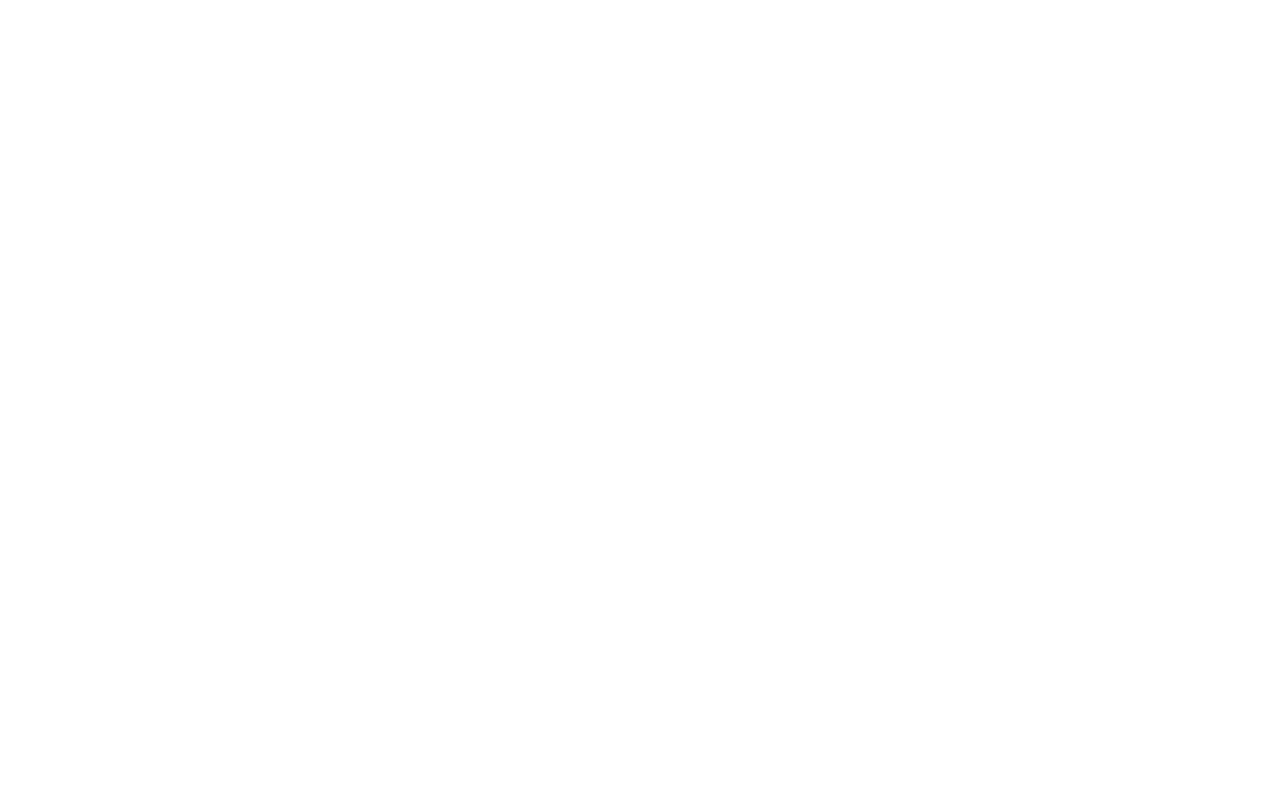
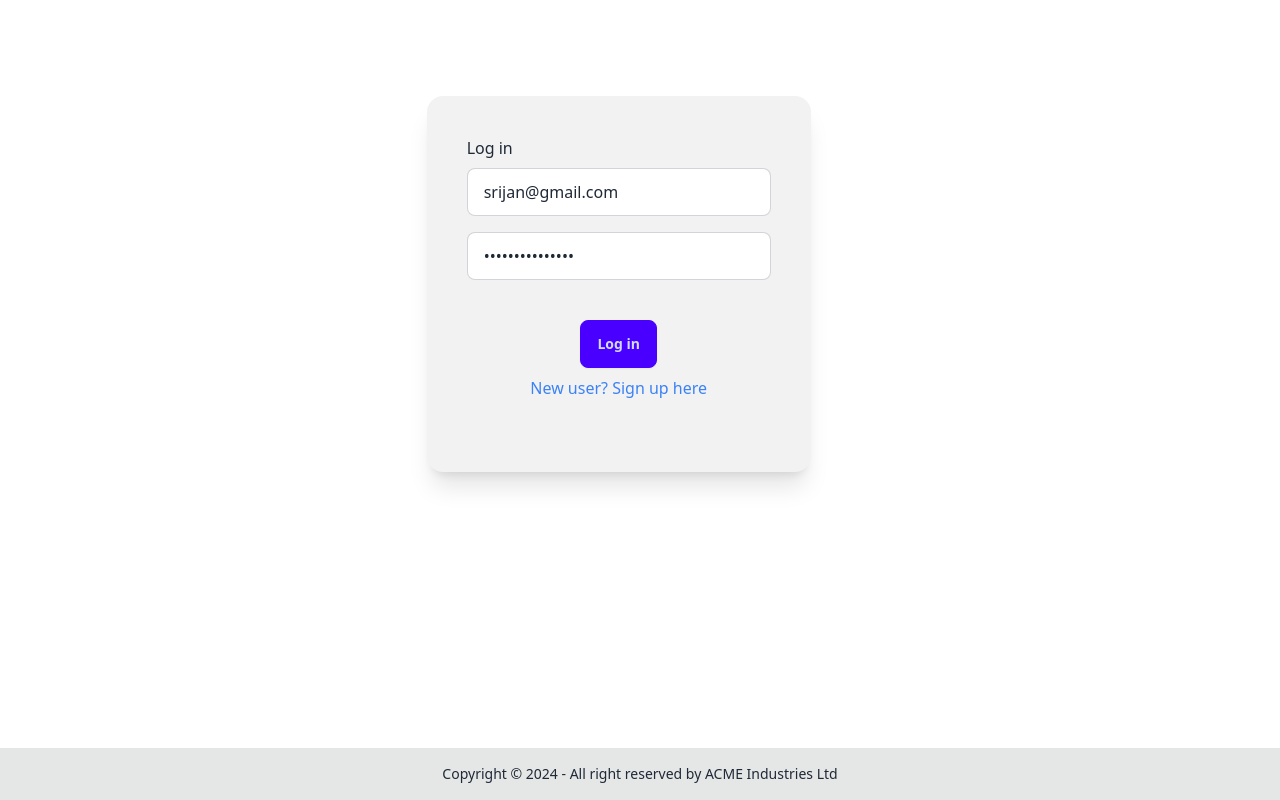
Before and after one commit to srijan-12/DEv-Overflow-frontend, a React (Vite) app: page /api/user/login in a window 1280 px wide. Before the commit this address had no page. Built offline with nearby package versions, Linux system fonts and the light colour scheme.

Commit message:
route adjusted on signup user automatically gets logged in

```diff
--- a/src/App.jsx
+++ b/src/App.jsx
@@ -4,14 +4,15 @@ import { Login } from "./Components/login"
 import {Provider} from "react-redux"
 import appStore from "./Utilities/store"
 import { Feed } from "./Components/Feed"
+import { backendBaseUrl } from "./Utilities/constants"
 function App() {
   return (
    <>
    <Provider store={appStore}>
-    <BrowserRouter basename="/">
+    <BrowserRouter basename="/api/user">
       <Routes>
         <Route path="/" element={<Body/>}>
-        <Route path="/" element={<Feed/>}/>
+        <Route path="" element={<Feed/>}/>
         <Route path="/login" element={<Login/>}/>
         </Route>
       </Routes>
--- a/src/Components/Feed.jsx
+++ b/src/Components/Feed.jsx
@@ -10,7 +10,7 @@ export const Feed = () =>{
     const dispatch = useDispatch();
     const user = useSelector(appStore=>appStore.user)
     const loginUser = async() =>{
-        const userInfo = await axios.get(`${backendBaseUrl}/getloggedinuser`,{withCredentials:true})
+        const userInfo = await axios.get(`${backendBaseUrl}/user/getloggedinuser`,{withCredentials:true})
         dispatch(addUser(userInfo.data.user));
     }
     useEffect(()=>{
--- a/src/Components/Login.jsx
+++ b/src/Components/Login.jsx
@@ -1,95 +1,181 @@
 import axios from "axios";
 import { backendBaseUrl } from "../Utilities/constants";
 import { useState } from "react";
-import { useDispatch, useSelector } from "react-redux";
+import { useDispatch } from "react-redux";
 import { addUser } from "../Utilities/loggedInUserSlice";
-import appStore from "../Utilities/store";
 import { useNavigate } from "react-router-dom";
 
-export const Login = () =>{
-
+export const Login = () => {
     const dispatch = useDispatch();
     const navigator = useNavigate();
     const [error, setError] = useState("");
-    const[loginToast, setLoginToast] = useState(false);
-    const[loginStatus, setLoginStatus] = useState(true);
+    const [loginToast, setLoginToast] = useState(false);
+    const [loginStatus, setLoginStatus] = useState(true);
 
+    const [fName, setFName] = useState("Srijan");
+    const [lName, setLName] = useState("Sinha");
+    const [email, setEmail] = useState("srijan@gmail.com");
+    const [password, setPassword] = useState("k8dfh8c@Pfv0gB2");
+    const [phoneNumber, setPhno] = useState("98087768765");
+    const [age, setAge] = useState("23");
+    const [gender, setGender] = useState("male");
+    const [photoUrl, setPhotoUrl] = useState("https://cdn.pixabay.com/photo/2015/10/05/22/37/blank-profile-picture-973460_1280.png");
 
-    const logInRequest = async() =>{
+    const logInRequest = async () => {
+        try {
+            setError("");
+            const result = await axios.post(
+                `${backendBaseUrl}/user/login`,
+                { email, password },
+                { withCredentials: true }
+            );
+
+            setLoginToast(true);
+            dispatch(addUser(result.data.user));
+            setTimeout(() => navigator("/"), 1500);
+        } catch (err) {
+            navigator("/login");
+            setError(err.response.data.error);
+        }
+    };
+
+    const SignUpRequest = async() =>{
         try{
             setError("");
-            const result = await axios.post(`${backendBaseUrl}/login`, {email,password}, {withCredentials:true});
+            const result = await axios.post(`${backendBaseUrl}/user/register`,{fName,lName,email,password,phoneNumber,age,gender,photoUrl},{withCredentials:true})
             setLoginToast(true);
             dispatch(addUser(result.data.user));
-            setTimeout(()=>{
-                return navigator("/")
-            },1500)
-
+            setTimeout(() => navigator("/"), 1500);
         }catch(err){
-            navigator("/login")
             setError(err.response.data.error);
         }
     }
 
-
-    setTimeout(()=>{
-        return setLoginToast(false);
-    },3000)
-
-    const[fName,setFName] = useState("Srijan");
-    const[lName, setLName] = useState("Sinha");
-    const[email,setEmail] = useState("srijan@gmail.com");
-    const[password, setPassword] = useState("k8dfh8c@Pfv0gB");
-    const[phoneNumber,setPhno] = useState("98087768765");
-    const[age, setAge] = useState("23");
-    const[gender,setGender] = useState("male");
-    const[photoUrl, setPhotoUrl] = useState("");
+    setTimeout(() => setLoginToast(false), 3000);
 
     return (
         <>
-        {loginToast && <div className="toast toast-top toast-center">
+            {loginToast && (
+                <div className="toast toast-top toast-center">
                     <div className="alert alert-success">
                         <span>Logged in</span>
                     </div>
-        </div>}
-            {<div className="w-4/12 mx-auto my-24">
+                </div>
+            )}
+            <div className="w-4/12 mx-auto my-24">
                 <div className="card bg-base-200 w-96 shadow-xl p-10">
-            {loginStatus? <span>Log in</span> : <span>Sign up</span>}
-            <label className="input input-bordered flex items-center gap-2 my-10">
-                <svg
-                    xmlns="http://www.w3.org/2000/svg"
-                    viewBox="0 0 16 16"
-                    fill="currentColor"
-                    className="h-4 w-4 opacity-70">
-                    <path
-                    d="M2.5 3A1.5 1.5 0 0 0 1 4.5v.793c.026.009.051.02.076.032L7.674 8.51c.206.1.446.1.652 0l6.598-3.185A.755.755 0 0 1 15 5.293V4.5A1.5 1.5 0 0 0 13.5 3h-11Z" />
-                    <path
-                    d="M15 6.954 8.978 9.86a2.25 2.25 0 0 1-1.956 0L1 6.954V11.5A1.5 1.5 0 0 0 2.5 13h11a1.5 1.5 0 0 0 1.5-1.5V6.954Z" />
-                </svg>
-                <input type="text" className="grow" placeholder="Email" value={email} onChange={(e)=>setEmail(e.target.value)}/>
+                    {loginStatus ? <span>Log in</span> : <span>Sign up</span>}
+                    {/* Email Input */}
+                    <label className="input input-bordered flex items-center gap-2 my-2">
+                        <input
+                            type="text"
+                            className="grow"
+                            placeholder="Email"
+                            value={email}
+                            onChange={(e) => setEmail(e.target.value)}
+                        />
                     </label>
-            <label className="input input-bordered flex items-center gap-2">
-                <svg
-                    xmlns="http://www.w3.org/2000/svg"
-                    viewBox="0 0 16 16"
-                    fill="currentColor"
-                    className="h-4 w-4 opacity-70">
-                    <path
-                    fillRule="evenodd"
-                    d="M14 6a4 4 0 0 1-4.899 3.899l-1.955 1.955a.5.5 0 0 1-.353.146H5v1.5a.5.5 0 0 1-.5.5h-2a.5.5 0 0 1-.5-.5v-2.293a.5.5 0 0 1 .146-.353l3.955-3.955A4 4 0 1 1 14 6Zm-4-2a.75.75 0 0 0 0 1.5.5.5 0 0 1 .5.5.75.75 0 0 0 1.5 0 2 2 0 0 0-2-2Z"
-                    clipRule="evenodd" />
-                </svg>
-                <input type="password" className="grow" placeholder="Password" value={password} onChange={(e)=>setPassword(e.target.value)}/>
+                    {/* Password Input */}
+                    <label className="input input-bordered flex items-center gap-2 my-2">
+                        <input
+                            type="password"
+                            className="grow"
+                            placeholder="Password"
+                            value={password}
+                            onChange={(e) => setPassword(e.target.value)}
+                        />
                     </label>
+                    {/* First Name Input */}
+                    {!loginStatus && (
+                        <>
+                            <label className="input input-bordered flex items-center gap-2 my-2">
+                                <input
+                                    type="text"
+                                    className="grow"
+                                    placeholder="First Name"
+                                    value={fName}
+                                    onChange={(e) => setFName(e.target.value)}
+                                />
+                            </label>
+                            {/* Last Name Input */}
+                            <label className="input input-bordered flex items-center gap-2 my-2">
+                                <input
+                                    type="text"
+                                    className="grow"
+                                    placeholder="Last Name"
+                                    value={lName}
+                                    onChange={(e) => setLName(e.target.value)}
+                                />
+                            </label>
+                            {/* Phone Number Input */}
+                            <label className="input input-bordered flex items-center gap-2 my-2">
+                                <input
+                                    type="text"
+                                    className="grow"
+                                    placeholder="Phone Number"
+                                    value={phoneNumber}
+                                    onChange={(e) => setPhno(e.target.value)}
+                                />
+                            </label>
+                            {/* Age Input */}
+                            <label className="input input-bordered flex items-center gap-2 my-2">
+                                <input
+                                    type="text"
+                                    className="grow"
+                                    placeholder="Age"
+                                    value={age}
+                                    onChange={(e) => setAge(e.target.value)}
+                                />
+                            </label>
+                            {/* Gender Input */}
+                            <label className="input input-bordered flex items-center gap-2 my-2">
+                                <select
+                                    className="grow"
+                                    value={gender}
+                                    onChange={(e) => setGender(e.target.value)}
+                                >
+                                    <option value="male">Male</option>
+                                    <option value="female">Female</option>
+                                    <option value="other">Other</option>
+                                </select>
+                            </label>
+                            {/* Photo URL Input */}
+                            <label className="input input-bordered flex items-center gap-2 my-2">
+                                <input
+                                    type="text"
+                                    className="grow"
+                                    placeholder="Photo URL"
+                                    value={photoUrl}
+                                    onChange={(e) => setPhotoUrl(e.target.value)}
+                                />
+                            </label>
+                        </>
+                    )}
+                    {/* Error Message */}
+                    {error && <p className="text-red-500">{error}</p>}
+                    {/* Actions */}
                     <div className="card-body items-center text-center">
-                {error && <p className="text-red-500">{error}</p>}
                         <div className="card-actions">
-                    <button className="btn btn-primary" onClick={logInRequest}>{loginStatus?"Log in": "Sign up"}</button>
+                            <button
+                                className="btn btn-primary"
+                                onClick={loginStatus ? logInRequest : SignUpRequest}
+                            >
+                                {loginStatus ? "Log in" : "Sign up"}
+                            </button>
                         </div>
-                    <div onClick={()=>setLoginStatus(!loginStatus)}>{loginStatus? <span>New user? sign up here</span> : <span>Already registered? login here</span>}</div>
+                        <div
+                            className="text-blue-500 cursor-pointer"
+                            onClick={() => setLoginStatus(!loginStatus)}
+                        >
+                            {loginStatus ? (
+                                <span>New user? Sign up here</span>
+                            ) : (
+                                <span>Already registered? Log in here</span>
+                            )}
                         </div>
                     </div>
-            </div>}
+                </div>
+            </div>
         </>
-    )
-}
+    );
+};
--- a/src/Components/Navbar.jsx
+++ b/src/Components/Navbar.jsx
@@ -13,7 +13,7 @@ export const Navbar = () =>{
 
     const handleLogout = async() =>{
         try{
-            const result = await axios.post(`${backendBaseUrl}/logout`,{},{withCredentials:true});
+            const result = await axios.post(`${backendBaseUrl}/user/logout`,{},{withCredentials:true});
             dispatch(removeUser());
             navigator("/login")
         }catch(err){
--- a/src/Utilities/constants.js
+++ b/src/Utilities/constants.js
@@ -1 +1 @@
-export const backendBaseUrl = "http://localhost:3000/api/user/";
+export const backendBaseUrl = "http://localhost:3000/api";
```
Also changed, not shown: .txt. Lines whose indentation alone changed are shown as unchanged.
